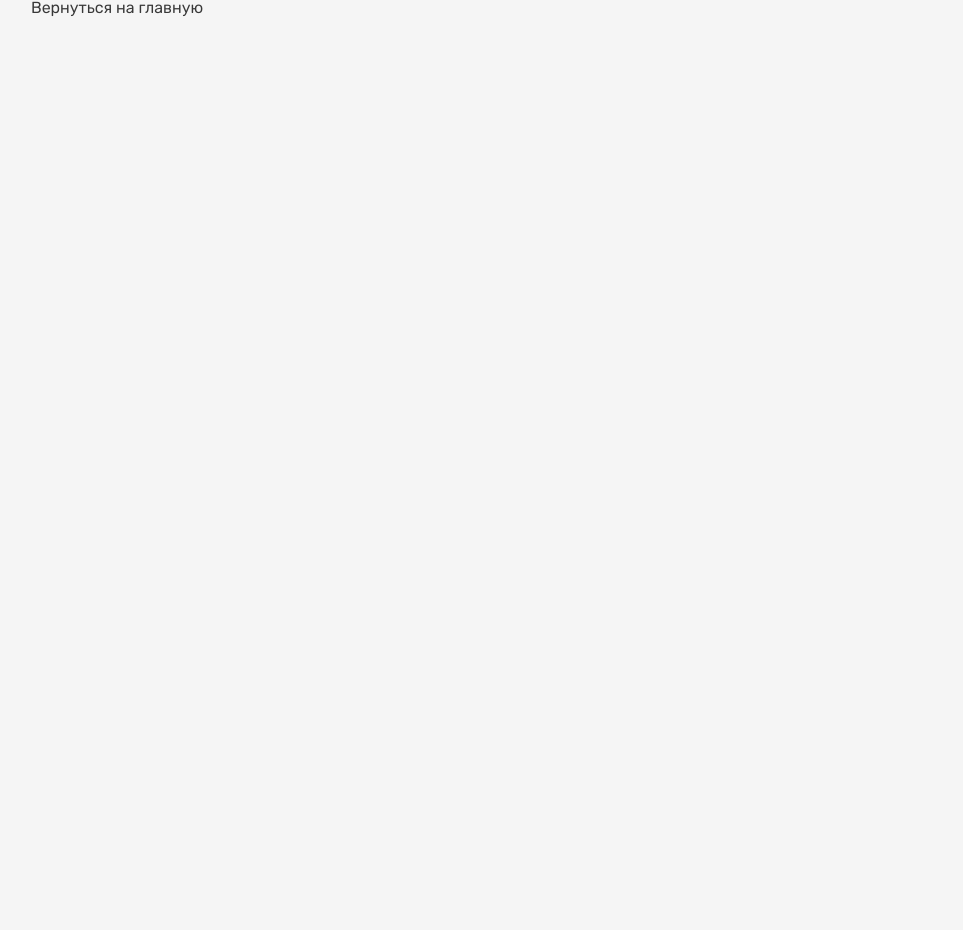
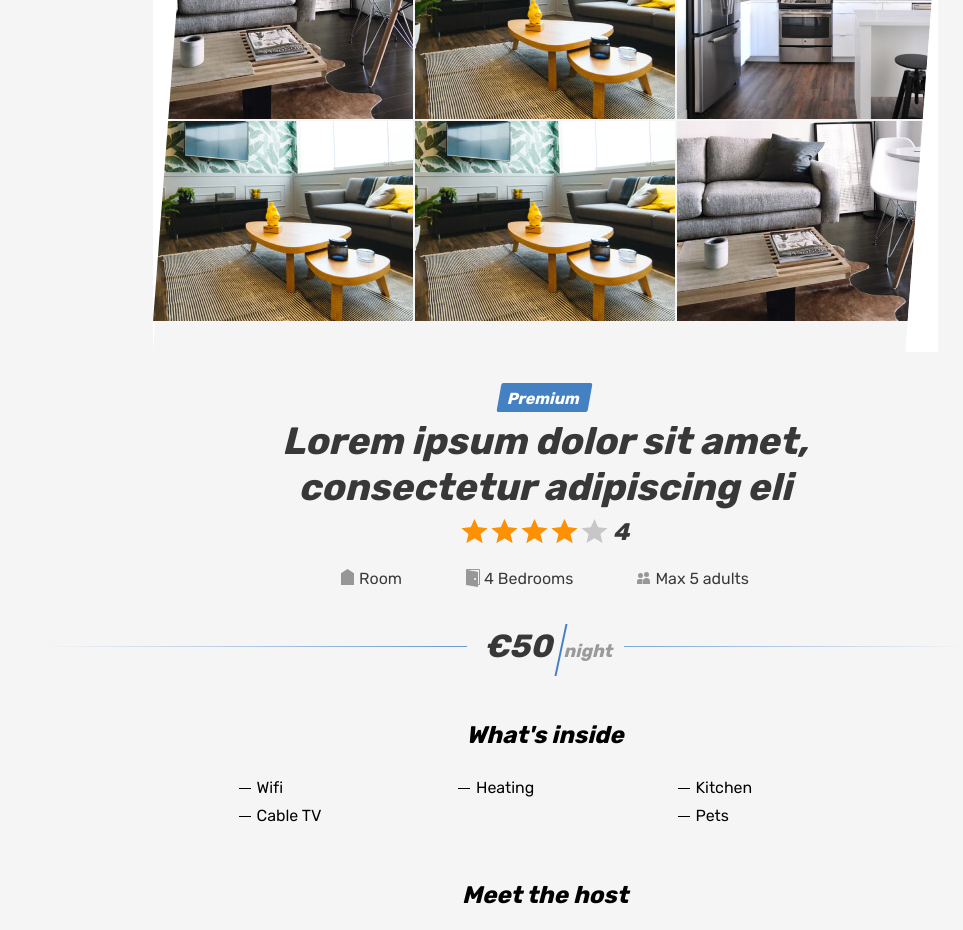
Before and after one commit to Yustes88/2069403-six-cities-simple-11, a React (Create React App) app in the folder project/: page /offer/1 in a window 1280 px wide. Before the commit this address had no page. Shown: the part 160-1090 px from the top of the page, without its empty margins (95-1058 px from the left). Before the commit the page ends 800 px from the top, so only its background shows below. Built offline with nearby package versions, Linux system fonts and the light colour scheme.

Commit message:
Добавляет даты и пытается связать карточку оффера и старницу с полным предложением

```diff
--- a/project/src/components/app/app.tsx
+++ b/project/src/components/app/app.tsx
@@ -13,7 +13,6 @@ type AppScreenProps = {
 };
 
 function App({ totalAmount, offers }: AppScreenProps): JSX.Element {
-  const [firstOffer] = offers;
   return (
     <HelmetProvider>
       <BrowserRouter>
@@ -21,12 +20,7 @@ function App({ totalAmount, offers }: AppScreenProps): JSX.Element {
           <Route path={AppRoute.Root}>
             <Route index element={<Main totalAmount={totalAmount} offers={offers}/>} />
             <Route path={AppRoute.Login} element={<Login />} />
-            <Route
-              path={AppRoute.Id}
-              element={<Room offer={firstOffer} />}
-            >
-              {/* <Route path={AppRoute.Id} element={<Room/>}/> */}
-            </Route>
+            <Route path='offer/:id' element={<Room offers={offers}/>}/>
           </Route>
           <Route path={AppRoute.NotFound} element={<NotFound />} />
         </Routes>
--- a/project/src/components/card/card.tsx
+++ b/project/src/components/card/card.tsx
@@ -3,7 +3,7 @@ import { OfferTypeFull } from '../../types/offer-type-full';
 
 type CardProps = {
   offer: OfferTypeFull;
-  onMouseEnter: (cardId:number)=> void;
+  onMouseEnter: (cardId:string)=> void;
 }
 
 function Card({offer, onMouseEnter}:CardProps):JSX.Element {
@@ -16,7 +16,7 @@ function Card({offer, onMouseEnter}:CardProps):JSX.Element {
         </div> : ''}
 
       <div className="cities__image-wrapper place-card__image-wrapper">
-        <Link to={`offer:${id}`}>
+        <Link to={`offer/:${offer.id}`}>
           <img className="place-card__image" src="img/apartment-01.jpg" width="260" height="200" alt="Place"/>
         </Link>
       </div>
@@ -35,7 +35,7 @@ function Card({offer, onMouseEnter}:CardProps):JSX.Element {
           </div>
         </div>
         <h2 className="place-card__name">
-          <Link to={`offer:${id}`}>{propertyName}</Link>
+          <Link to={`offer/:${id}`}>{propertyName}</Link>
         </h2>
         <p className="place-card__type">{propertyType}</p>
       </div>
--- a/project/src/components/cards-list/cards-list.tsx
+++ b/project/src/components/cards-list/cards-list.tsx
@@ -8,8 +8,8 @@ type MainPageProps = {
 
 function CardsList({offers}: MainPageProps):JSX.Element {
   const [, setActive] = useState(0);
-  function handleOnMouseEnter(cardId: number) {
-    setActive(cardId);
+  function handleOnMouseEnter(id: string) {
+    setActive(Number(id));
   }
 
 
--- a/project/src/components/offer/review.tsx
+++ b/project/src/components/offer/review.tsx
@@ -1,12 +1,15 @@
+import { formatDate } from '../utile/utile';
+
 type ReviewProps = {
   avatar: string;
   userName: string;
   rateReview: number;
   reviewText: string;
+  date: string;
 }
 
 
-function Review({avatar, userName, rateReview, reviewText}:ReviewProps):JSX.Element {
+function Review({avatar, userName, date, rateReview, reviewText}:ReviewProps):JSX.Element {
   return(
     <li className="reviews__item">
       <div className="reviews__user user">
@@ -27,7 +30,7 @@ function Review({avatar, userName, rateReview, reviewText}:ReviewProps):JSX.Elem
         <p className="reviews__text">
           {reviewText}
         </p>
-        <time className="reviews__time" dateTime="2019-04-24">April 2019</time>
+        <time className="reviews__time" dateTime={date}>{formatDate(date)}</time>
       </div>
     </li>
   );
--- a/project/src/components/utile/utile.tsx
+++ b/project/src/components/utile/utile.tsx
@@ -5,4 +5,10 @@ const getRandomInteger = (a = 0, b = 1) => {
   return Math.floor(lower + Math.random() * (upper - lower + 1));
 };
 
+export const formatDate = (isoDate: string) => {
+  const date = new Date(isoDate);
+
+  return date.toLocaleString('en-US', { month: 'long', year: 'numeric' });
+};
+
 export default getRandomInteger;
--- a/project/src/const.tsx
+++ b/project/src/const.tsx
@@ -2,6 +2,6 @@ export enum AppRoute {
   Root = '/',
   Login = '/login',
   Offer = '/offer',
-  Id = '/offer:id',
+  Id = ':id',
   NotFound = '*',
 }
--- a/project/src/mocks/offerMock.tsx
+++ b/project/src/mocks/offerMock.tsx
@@ -6,7 +6,7 @@ const getPicture = () => `${IMG_URL}-0${getRandomInteger(1, 3)}.jpg`;
 
 export const offerMock: Offers = [
   {
-    id: 1,
+    id: '1',
     pictures: Array.from({ length: 6 }, getPicture),
     isPremium: true,
     pricePerNight: 50,
@@ -30,7 +30,7 @@ export const offerMock: Offers = [
         avatar: 'img/avatar-max.jpg',
         userName: 'Max',
         rateReview: 3.6,
-        // date: '2019-04-24',
+        date: '2019-04-29T12:00:00Z',
         reviewText:
           'Ac tortor vitae purus faucibus ornare suspendisse. Ut enim blandit volutpat maecenas volutpat blandit aliquam etiam erat.',
       },
@@ -38,14 +38,14 @@ export const offerMock: Offers = [
         avatar: 'img/avatar-max.jpg',
         userName: 'Max',
         rateReview: 3.6,
-        // date: '2019-04-24',
+        date: '2019-04-29T12:00:00Z',
         reviewText:
           'Ac tortor vitae purus faucibus ornare suspendisse. Ut enim blandit volutpat maecenas volutpat blandit aliquam etiam erat.',
       },
     ],
   },
   {
-    id: 2,
+    id: '2',
     pictures: Array.from({ length: 6 }, getPicture),
     isPremium: true,
     pricePerNight: 120,
@@ -69,7 +69,7 @@ export const offerMock: Offers = [
         avatar: 'img/avatar-max.jpg',
         userName: 'Max',
         rateReview: 3.6,
-        // date: '2019-04-24',
+        date: '2019-04-29T12:00:00Z',
         reviewText:
           'Ac tortor vitae purus faucibus ornare suspendisse. Ut enim blandit volutpat maecenas volutpat blandit aliquam etiam erat.',
       },
@@ -77,13 +77,13 @@ export const offerMock: Offers = [
         avatar: 'img/avatar-max.jpg',
         userName: 'Max',
         rateReview: 3.6,
-        // date: '2019-04-24',
+        date: '2019-04-29T12:00:00Z',
         reviewText:
           'Ac tortor vitae purus faucibus ornare suspendisse. Ut enim blandit volutpat maecenas volutpat blandit aliquam etiam erat.',
       },
     ],
   }, {
-    id: 3,
+    id: '3',
     pictures: Array.from({ length: 6 }, getPicture),
     isPremium: false,
     pricePerNight: 100,
@@ -107,7 +107,7 @@ export const offerMock: Offers = [
         avatar: 'img/avatar-max.jpg',
         userName: 'Max',
         rateReview: 3.6,
-        // date: '2019-04-24',
+        date: '2019-04-29T12:00:00Z',
         reviewText:
           'Ac tortor vitae purus faucibus ornare suspendisse. Ut enim blandit volutpat maecenas volutpat blandit aliquam etiam erat.',
       },
@@ -115,13 +115,13 @@ export const offerMock: Offers = [
         avatar: 'img/avatar-max.jpg',
         userName: 'Max',
         rateReview: 3.6,
-        // date: '2019-04-24',
+        date: '2019-04-29T12:00:00Z',
         reviewText:
           'Ac tortor vitae purus faucibus ornare suspendisse. Ut enim blandit volutpat maecenas volutpat blandit aliquam etiam erat.',
       },
     ],
   }, {
-    id: 4,
+    id: '4',
     pictures: Array.from({ length: 6 }, getPicture),
     isPremium: true,
     pricePerNight: 150,
@@ -145,7 +145,7 @@ export const offerMock: Offers = [
         avatar: 'img/avatar-max.jpg',
         userName: 'Max',
         rateReview: 3.6,
-        // date: '2019-04-24',
+        date: '2019-04-29T12:00:00Z',
         reviewText:
           'Ac tortor vitae purus faucibus ornare suspendisse. Ut enim blandit volutpat maecenas volutpat blandit aliquam etiam erat.',
       },
@@ -153,7 +153,7 @@ export const offerMock: Offers = [
         avatar: 'img/avatar-max.jpg',
         userName: 'Max',
         rateReview: 3.6,
-        // date: '2019-04-24',
+        date: '2019-04-29T12:00:00Z',
         reviewText:
           'Ac tortor vitae purus faucibus ornare suspendisse. Ut enim blandit volutpat maecenas volutpat blandit aliquam etiam erat.',
       },
--- a/project/src/pages/room/room.tsx
+++ b/project/src/pages/room/room.tsx
@@ -1,33 +1,19 @@
 import { Helmet } from 'react-helmet-async';
+import { useParams } from 'react-router-dom';
 import CommentForm from '../../components/comment-form/comment-form';
 import Logo from '../../components/logo/logo';
 import Gallery from '../../components/offer/gallery';
 import HouseItems from '../../components/offer/house-items';
 import PropertyDescription from '../../components/offer/property-description';
 import Review from '../../components/offer/review';
-import { OfferTypeFull } from '../../types/offer-type-full';
+import { Offers } from '../../types/offer-type-full';
 
 type RoomProps = {
-  offer: OfferTypeFull;
+  offers: Offers;
 };
 
-function Room(props: RoomProps): JSX.Element {
-  const { offer } = props;
-  const {
-    id,
-    pictures,
-    isPremium,
-    pricePerNight,
-    propertyName,
-    propertyDescription,
-    propertyType,
-    rate,
-    bedroomNumber,
-    maxGuests,
-    houseItems,
-    host,
-    reviews,
-  } = offer;
+function Room({offers}: RoomProps): JSX.Element {
+  const {id} = useParams();
   return (
     <>
       <Helmet>
@@ -57,22 +43,22 @@ function Room(props: RoomProps): JSX.Element {
           </div>
         </div>
       </header>
-
-      <main className="page__main page__main--property">
-        <section className="property" key={id}>
+      {offers.filter((offer) => offer.id === id).map((offer) => (
+        <main className="page__main page__main--property" key={offer.id}>
+          <section className="property" >
             <div className="property__gallery-container container">
               <div className="property__gallery">
-              <Gallery pictures={pictures} />
+                <Gallery pictures={offer.pictures} />
               </div>
             </div>
-          <div className="property__container container" key={id}>
+            <div className="property__container container" key={offer.id}>
               <div className="property__wrapper">
-              {isPremium ?
+                {offer.isPremium ?
                   <div className="property__mark">
                     <span>Premium</span>
                   </div> : ''}
                 <div className="property__name-wrapper">
-                <h1 className="property__name">{propertyName}</h1>
+                  <h1 className="property__name">{offer.propertyName}</h1>
                 </div>
                 <div className="property__rating rating">
                   <div className="property__stars rating__stars">
@@ -80,28 +66,28 @@ function Room(props: RoomProps): JSX.Element {
                     <span className="visually-hidden">Rating</span>
                   </div>
                   <span className="property__rating-value rating__value">
-                  {rate}
+                    {offer.rate}
                   </span>
                 </div>
                 <ul className="property__features">
                   <li className="property__feature property__feature--entire">
-                  {propertyType}
+                    {offer.propertyType}
                   </li>
                   <li className="property__feature property__feature--bedrooms">
-                  {bedroomNumber} Bedrooms
+                    {offer.bedroomNumber} Bedrooms
                   </li>
                   <li className="property__feature property__feature--adults">
-                  Max {maxGuests} adults
+                  Max {offer.maxGuests} adults
                   </li>
                 </ul>
                 <div className="property__price">
-                <b className="property__price-value">&euro;{pricePerNight}</b>
+                  <b className="property__price-value">&euro;{offer.pricePerNight}</b>
                   <span className="property__price-text">&nbsp;night</span>
                 </div>
                 <div className="property__inside">
                   <h2 className="property__inside-title">What&apos;s inside</h2>
                   <ul className="property__inside-list">
-                  <HouseItems houseItems={houseItems} />
+                    <HouseItems houseItems={offer.houseItems} />
                   </ul>
                 </div>
                 <div className="property__host">
@@ -110,30 +96,30 @@ function Room(props: RoomProps): JSX.Element {
                     <div className="property__avatar-wrapper property__avatar-wrapper--pro user__avatar-wrapper">
                       <img
                         className="property__avatar user__avatar"
-                      src={host.avatar}
+                        src={offer.host.avatar}
                         width="74"
                         height="74"
                         alt="Host avatar"
                       />
                     </div>
-                  <span className="property__user-name">{host.hostName}</span>
+                    <span className="property__user-name">{offer.host.hostName}</span>
                     <span className="property__user-status">
-                    {host.isPro ? 'Pro' : ''}
+                      {offer.host.isPro ? 'Pro' : ''}
                     </span>
                   </div>
                   <div className="property__description">
                     <PropertyDescription
-                    propertyDescription={propertyDescription}
+                      propertyDescription={offer.propertyDescription}
                     />
                   </div>
                 </div>
                 <section className="property__reviews reviews">
                   <h2 className="reviews__title">
                   Reviews &middot;{' '}
-                  <span className="reviews__amount">{reviews.length}</span>
+                    <span className="reviews__amount">{offer.reviews.length}</span>
                   </h2>
                   <ul className="reviews__list">
-                  {reviews.map((review, reviewId) => {
+                    {offer.reviews.map((review, reviewId) => {
                       const keyValue = reviewId;
                       return (
                         <Review
@@ -142,6 +128,7 @@ function Room(props: RoomProps): JSX.Element {
                           rateReview={review.rateReview}
                           reviewText={review.reviewText}
                           key={keyValue}
+                          date={review.date}
                         />
                       );
                     })}
@@ -266,6 +253,8 @@ function Room(props: RoomProps): JSX.Element {
             </section>
           </div>
         </main>
+      ))}
+
     </>
   );
 }
--- a/project/src/types/offer-type-full.tsx
+++ b/project/src/types/offer-type-full.tsx
@@ -1,7 +1,7 @@
 export type OfferTypeFull = {
-  id: number;
+  id: string;
   pictures: string[];
-  isPremium?: boolean;
+  isPremium: boolean;
   pricePerNight: number;
   propertyName: string;
   propertyDescription: string[];
@@ -24,7 +24,7 @@ type Review = {
   avatar: string;
   userName: string;
   rateReview: number;
-  date?: string;
+  date: string;
   reviewText: string;
 }
 
```
Lines whose indentation alone changed are shown as unchanged.
